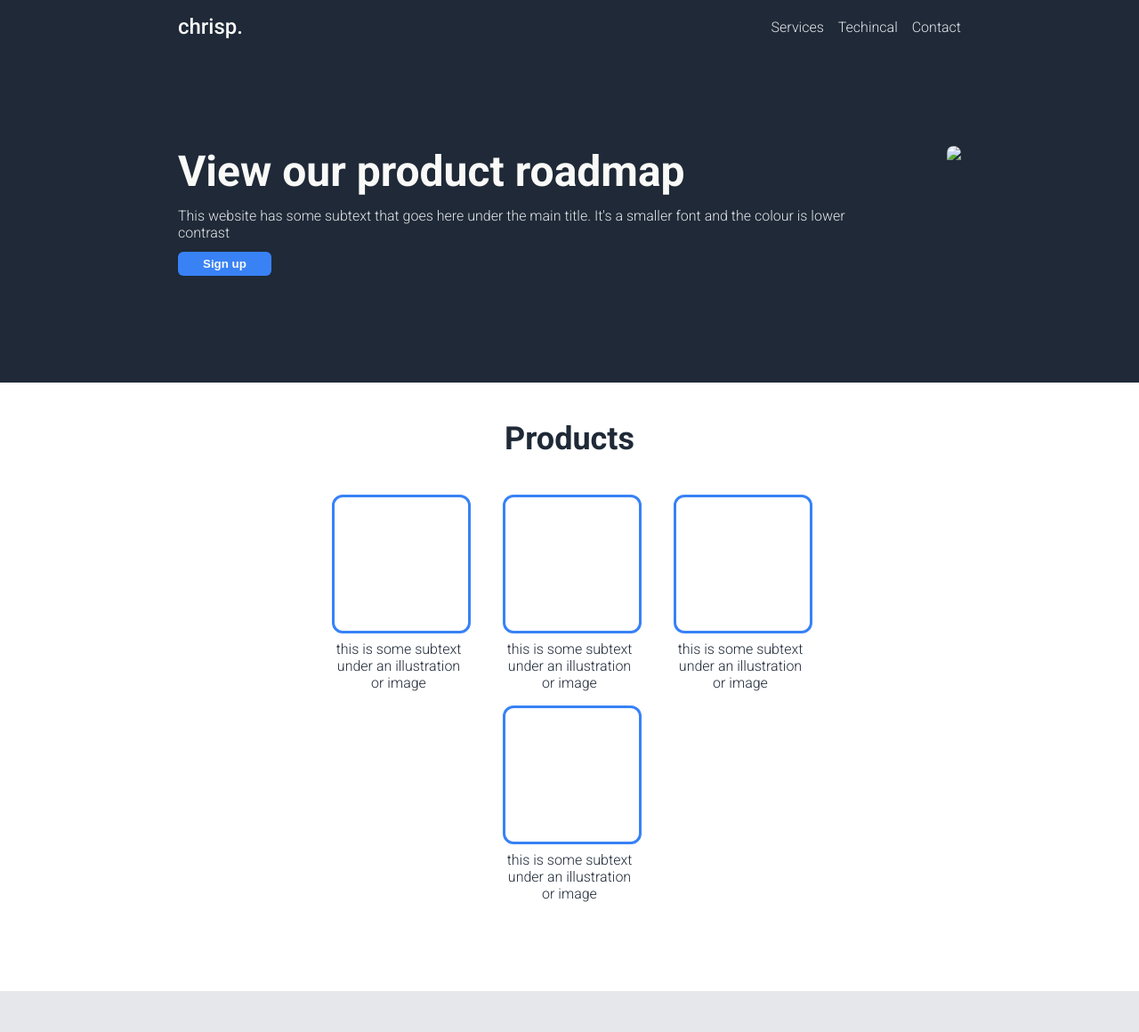
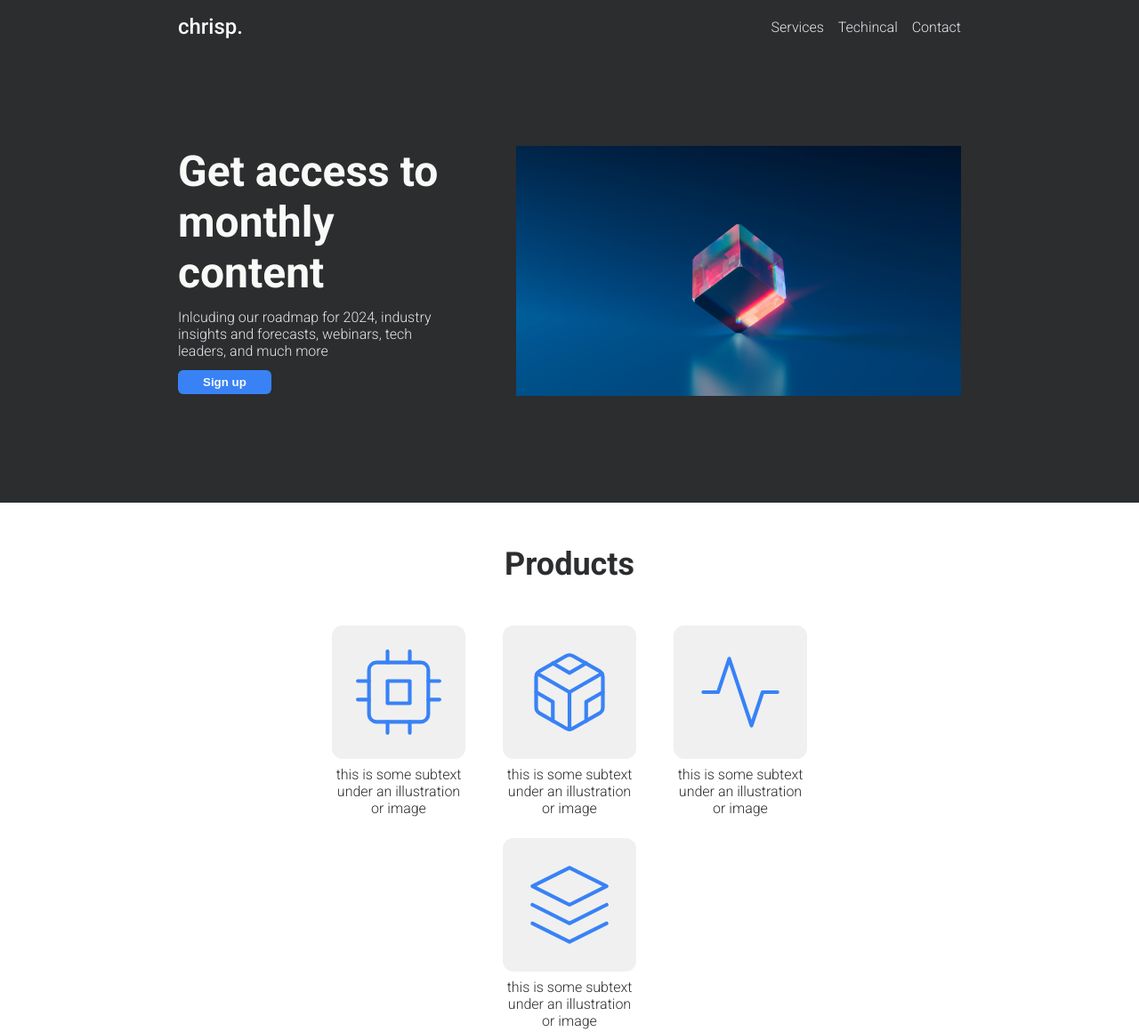
Before and after one commit to kristoff-TL/Project_Landing_Page, a plain HTML site: page index.html in a window 1280 px wide. Shown: the top 1160 px of the page at 89% size. Drawn offline with Linux system fonts and the light colour scheme.

Commit message:
Adjustments to aligment. Icons now added

```diff
--- a/index.html
+++ b/index.html
@@ -23,12 +23,12 @@
 			</div>
 			<div class="hero_content">
 				<div class="left_content">
-					<p class="heading_2">View our product roadmap</p>
-					<p class="body_text">This website has some subtext that goes here under the main title. It's a smaller font and the colour is lower contrast</p>
+					<p class="heading_2">Get access to monthly content </p>
+					<p class="body_text">Inlcuding our roadmap for 2024, industry insights and forecasts, webinars, tech leaders, and much more</p>
 					<button class="call_to_action_button">Sign up</button>
 				</div>
 				<div class="right_content">
-					<img class="hero_image" src="./imagery/pexels-photo-2399840.jpeg">
+					<img class="hero_image" src="./imagery/pexels-rostislav-uzunov-5011647 (1).jpg">
 				</div>
 			</div>
 		</div>
@@ -39,25 +39,25 @@
 			<div class="section_two_info">
 				<div class="info">
 					<div class="box">
-						<img src="" alt="">
+						<img class="icon" src="./imagery/cpu.svg" alt="icon">
 					</div>
 					<div class="body_text info_text">this is some subtext under an illustration or image</div>
 				</div>
 				<div class="info">
 					<div class="box">
-						<img src="" alt="">
+						<img class="icon" src="./imagery/codesandbox.svg" alt="icon">
 					</div>
 					<div class="body_text info_text">this is some subtext under an illustration or image</div>
 				</div>
 				<div class="info">
 					<div class="box">
-						<img src="" alt="">
+						<img class="icon" src="./imagery/activity.svg" alt="icon">
 					</div>
 					<div class="body_text info_text">this is some subtext under an illustration or image</div>
 				</div>
 				<div class="info">
 					<div class="box">
-						<img src="" alt="">
+						<img class="icon" src="./imagery/layers.svg" alt="icon">
 					</div>
 					<div class="body_text info_text">this is some subtext under an illustration or image</div>
 				</div>
@@ -84,8 +84,11 @@
 		</div>
 
 		<div class="footer">
-			<div id="footer_text" class="body_text">Images by 洋榤 郭, Icons made by</div>
+			<div id="footer_text" class="body_text">Hero image by Rostislav Uzunov, Icons by colebemis</div>
 		</div>
 	</body>
 </html>
 	<!-- Need to track this file and commit the first change -->
+
+	<!-- Photo by Rostislav Uzunov: https://www.pexels.com/photo/purple-and-pink-diamond-on-blue-background-5011647/ -->
+	<!-- https://twitter.com/colebemis  -->
--- a/style.css
+++ b/style.css
@@ -1,4 +1,5 @@
 @import url(https://fonts.googleapis.com/css2?family=Roboto:wght@100;200;300;400;500;700;800&display=swap);
+
 
 /* Base styles */
 * {
@@ -17,7 +18,7 @@ body {
 .header {
 	display: flex;
 	flex-direction: column;
-	background-color: #1f2937;
+	background-color: #2b2d2f;
 	padding: 0 200px;
 }
 
@@ -25,7 +26,7 @@ body {
 	display: flex;
 	justify-content: space-between;
 	padding: 16px 0 0 0;
-	background-color: #1f2937;
+	background-color: #2b2d2f;
 	flex-wrap: wrap;
 	row-gap: 12px;
 }
@@ -59,7 +60,7 @@ a {
 /* hero content */
 .hero_content {
 	display: flex;
-	background-color: #1f2937;
+	background-color: #2b2d2f;
 	padding: 120px 0;
 	justify-content: space-between;
 	column-gap: 72px;
@@ -76,10 +77,9 @@ a {
 }
 
 .hero_image {
-	max-width: 400px;
-	border-radius: 12px;
+	max-width: 500px;
+	object-fit: cover;
 }
-
 
 .heading_2 {
 	color: #f9faf8;
@@ -119,8 +119,8 @@ a {
 .heading_3 {
 	font-size: 36px;
 	font-weight: 600;
-	color: #1F2937;
-	padding: 42px 0;
+	color: #2b2d2f;
+	padding: 48px 0;
 	text-align: center;
 }
 
@@ -131,7 +131,7 @@ a {
 	padding: 0 100px 100px;
 	justify-content: center;
 	flex-wrap: wrap;
-	row-gap: 16px;
+	row-gap: 24px;
 }
 
 .info {
@@ -142,16 +142,25 @@ a {
 }
 
 .box {
-	border-style: solid;
-	border-color: #3882f6;
-	border-width: 3px;
+	display: flex;
+	background-color: #f0f0f0;
+	/* border-style: solid;
+	border-color: #e2e2e2;
+	border-width: 3px; */
 	border-radius: 12px;
 	width: 150px;
 	height: 150px;
+	justify-content: center;
+	align-items: center;
+}
+
+.icon {
+	width: 100px;
+	height: auto;
 }
 
 .info_text {
-	color: #1f2937;
+	color: #2b2d2f;
 	justify-content: center;
 	padding: 8px 0;
 	text-align: center;
@@ -236,7 +245,7 @@ a {
 /* footer */
 .footer {
 	display: flex;
-	background-color: #1F2937;
+	background-color: #2b2d2f;
 	justify-content: center;
 	align-items: center;
 }
```
Also changed, not shown: imagery/activity.svg (added), imagery/codesandbox.svg (added), imagery/cpu.svg (added), imagery/layers.svg (added), imagery/pexels-rostislav-uzunov-5011647 (1).jpg (added).
